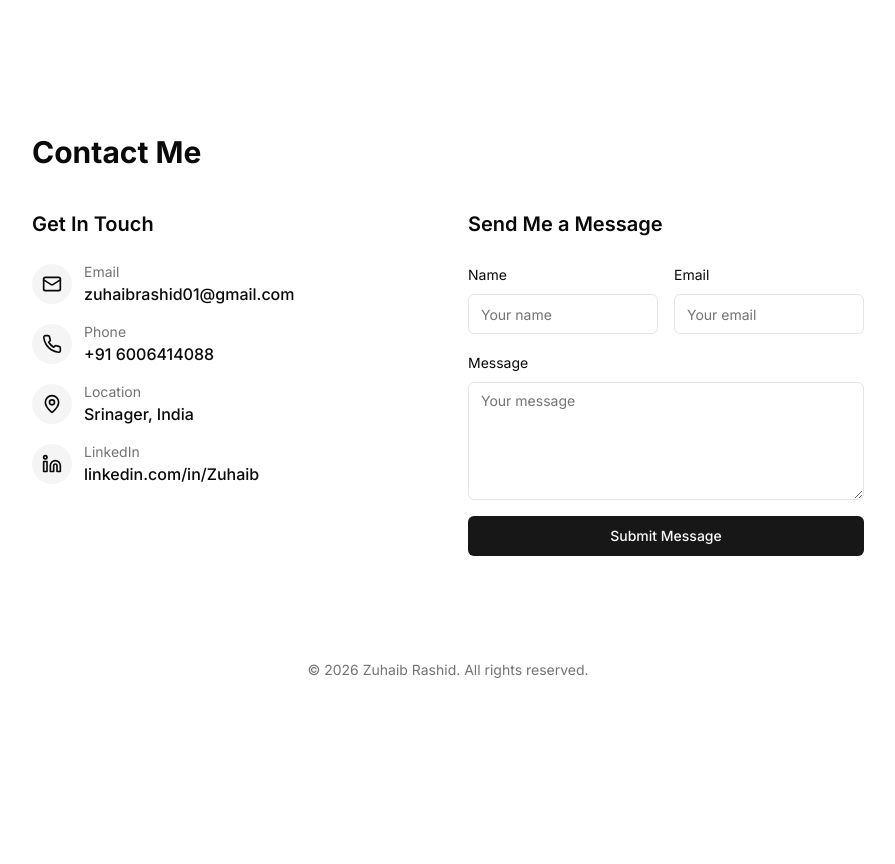
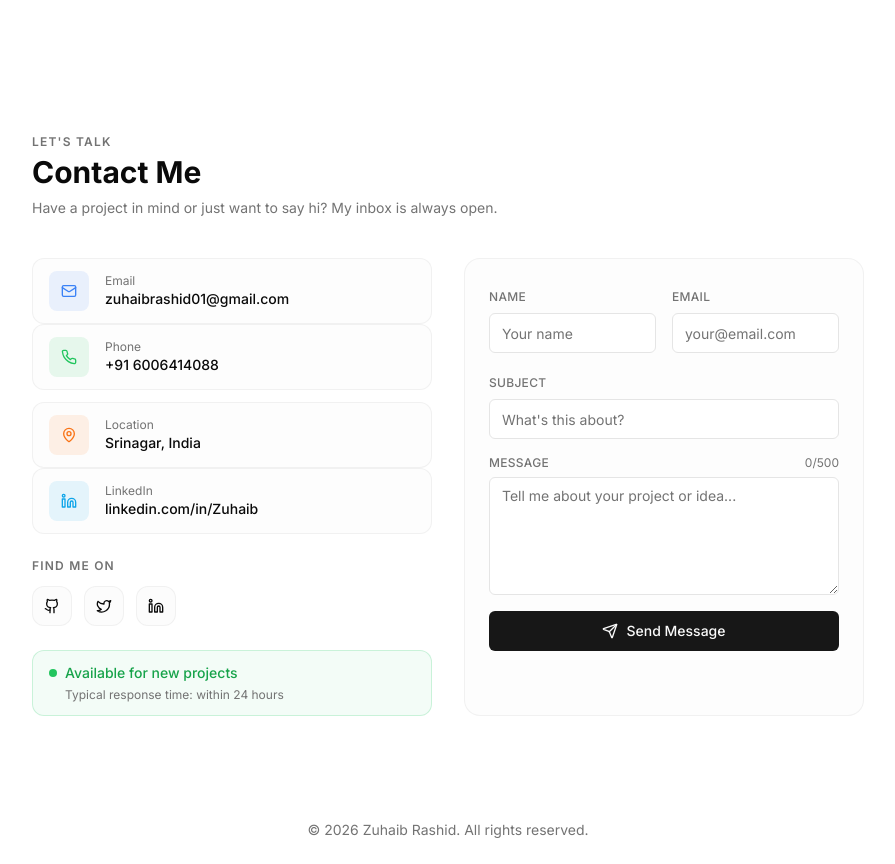
Before and after one commit to Zuhaib-dev/new-portfolio, a Next.js app: page / in a window 1280 px wide. Shown: the part 6140-7004 px from the top of the page, without its empty margins (192-1087 px from the left). Before the commit the page ends 6844 px from the top, so only its background shows below. Built offline with nearby package versions, Linux system fonts and the light colour scheme; no server answers.

Commit message:
feat: Add a new contact section component with a contact form, personal information, and social links.

```diff
--- a/components/contact.tsx
+++ b/components/contact.tsx
@@ -1,33 +1,91 @@
 "use client";
 
-import { motion } from "framer-motion";
+import { motion, AnimatePresence } from "framer-motion";
 import { Button } from "@/components/ui/button";
 import { Input } from "@/components/ui/input";
 import { Textarea } from "@/components/ui/textarea";
-import { Mail, Phone, MapPin, Linkedin, CheckCircle } from "lucide-react";
+import {
+  Mail,
+  Phone,
+  MapPin,
+  Linkedin,
+  CheckCircle,
+  Send,
+  Github,
+  Twitter,
+} from "lucide-react";
 import Link from "next/link";
 import { useState } from "react";
 import { useToast } from "@/components/ui/use-toast";
+
+const contactInfo = [
+  {
+    icon: Mail,
+    label: "Email",
+    value: "zuhaibrashid01@gmail.com",
+    href: "mailto:zuhaibrashid01@gmail.com",
+    color: "text-blue-500 bg-blue-500/10",
+  },
+  {
+    icon: Phone,
+    label: "Phone",
+    value: "+91 6006414088",
+    href: "tel:+916006414088",
+    color: "text-green-500 bg-green-500/10",
+  },
+  {
+    icon: MapPin,
+    label: "Location",
+    value: "Srinagar, India",
+    href: null,
+    color: "text-orange-500 bg-orange-500/10",
+  },
+  {
+    icon: Linkedin,
+    label: "LinkedIn",
+    value: "linkedin.com/in/Zuhaib",
+    href: "https://www.linkedin.com/in/zuhaib-rashid-661345318/",
+    color: "text-sky-500 bg-sky-500/10",
+  },
+];
+
+const socialLinks = [
+  {
+    icon: Github,
+    label: "GitHub",
+    href: "https://github.com/Zuhaib-dev",
+  },
+  {
+    icon: Twitter,
+    label: "Twitter / X",
+    href: "https://x.com/xuhaibx9",
+  },
+  {
+    icon: Linkedin,
+    label: "LinkedIn",
+    href: "https://www.linkedin.com/in/zuhaib-rashid-661345318/",
+  },
+];
 
 export default function Contact() {
   const [formData, setFormData] = useState({
     name: "",
     email: "",
+    subject: "",
     message: "",
   });
   const [isSubmitting, setIsSubmitting] = useState(false);
   const [isSuccess, setIsSuccess] = useState(false);
   const { toast } = useToast();
 
-  const handleChange = (e: { target: { id: any; value: any } }) => {
+  const handleChange = (
+    e: React.ChangeEvent<HTMLInputElement | HTMLTextAreaElement>,
+  ) => {
     const { id, value } = e.target;
-    setFormData((prev) => ({
-      ...prev,
-      [id]: value,
-    }));
+    setFormData((prev) => ({ ...prev, [id]: value }));
   };
 
-  const handleSubmit = async (e: { preventDefault: () => void }) => {
+  const handleSubmit = async (e: React.FormEvent) => {
     e.preventDefault();
     setIsSubmitting(true);
     setIsSuccess(false);
@@ -35,32 +93,14 @@ export default function Contact() {
     try {
       const response = await fetch("/api/send-email", {
         method: "POST",
-        headers: {
-          "Content-Type": "application/json",
-        },
+        headers: { "Content-Type": "application/json" },
         body: JSON.stringify(formData),
       });
-
       const data = await response.json();
 
       if (response.ok) {
         setIsSuccess(true);
-        toast({
-          title: "Success!",
-          description: (
-            <div className="flex items-center gap-2">
-              <CheckCircle className="h-5 w-5 text-green-500" />
-              {
-                "Your message has been sent successfully. I'll get back to you soon!"
-              }
-            </div>
-          ),
-        });
-        setFormData({
-          name: "",
-          email: "",
-          message: "",
-        });
+        setFormData({ name: "", email: "", subject: "", message: "" });
       } else {
         throw new Error(data.message || "Failed to send message");
       }
@@ -84,106 +124,150 @@ export default function Contact() {
         viewport={{ once: true }}
         transition={{ duration: 0.5 }}
       >
-        <h2 className="text-3xl font-bold mb-10">Contact Me</h2>
+        {/* Header */}
+        <p className="text-xs font-semibold uppercase tracking-widest text-muted-foreground mb-1">
+          Let's Talk
+        </p>
+        <h2 className="text-3xl font-bold mb-2">Contact Me</h2>
+        <p className="text-muted-foreground text-sm mb-10">
+          Have a project in mind or just want to say hi? My inbox is always
+          open.
+        </p>
 
-        <div className="grid md:grid-cols-2 gap-10">
+        <div className="grid md:grid-cols-2 gap-8">
+          {/* ── Left: Info ── */}
           <div className="space-y-6">
-            <h3 className="text-xl font-semibold">Get In Touch</h3>
+            {/* Contact cards */}
+            <div className="space-y-3">
+              {contactInfo.map((item, i) => {
+                const Icon = item.icon;
+                const content = (
+                  <motion.div
+                    key={i}
+                    initial={{ opacity: 0, x: -16 }}
+                    whileInView={{ opacity: 1, x: 0 }}
+                    viewport={{ once: true }}
+                    transition={{ duration: 0.4, delay: i * 0.08 }}
+                    className="flex items-center gap-4 rounded-xl border border-border/50 bg-muted/20 px-4 py-3 hover:bg-muted/40 transition-colors"
+                  >
+                    <div
+                      className={`flex h-10 w-10 shrink-0 items-center justify-center rounded-lg ${item.color}`}
+                    >
+                      <Icon className="h-4 w-4" />
+                    </div>
+                    <div className="min-w-0">
+                      <p className="text-xs text-muted-foreground">
+                        {item.label}
+                      </p>
+                      <p className="text-sm font-medium truncate">
+                        {item.value}
+                      </p>
+                    </div>
+                  </motion.div>
+                );
 
-            <div className="space-y-4">
-              <div className="flex items-center gap-3">
-                <div className="w-10 h-10 rounded-full bg-muted flex items-center justify-center">
-                  <Mail className="h-5 w-5" />
+                return item.href ? (
+                  <Link
+                    key={i}
+                    href={item.href}
+                    target={item.href.startsWith("http") ? "_blank" : undefined}
+                    rel="noopener noreferrer"
+                  >
+                    {content}
+                  </Link>
+                ) : (
+                  <div key={i}>{content}</div>
+                );
+              })}
             </div>
+
+            {/* Social links */}
             <div>
-                  <p className="text-sm text-muted-foreground">Email</p>
-                  <Link
-                    href="mailto:zuhaibrashid01@gmail.com"
-                    className="font-medium hover:underline"
+              <p className="text-xs font-semibold uppercase tracking-widest text-muted-foreground mb-3">
+                Find me on
+              </p>
+              <div className="flex gap-3">
+                {socialLinks.map((s, i) => {
+                  const Icon = s.icon;
+                  return (
+                    <motion.a
+                      key={i}
+                      href={s.href}
+                      target="_blank"
+                      rel="noopener noreferrer"
+                      aria-label={s.label}
+                      whileHover={{ y: -3, scale: 1.1 }}
+                      whileTap={{ scale: 0.95 }}
+                      className="flex h-10 w-10 items-center justify-center rounded-xl border border-border/50 bg-muted/30 hover:bg-muted/60 transition-colors"
                     >
-                    zuhaibrashid01@gmail.com
-                  </Link>
+                      <Icon className="h-4 w-4" />
+                    </motion.a>
+                  );
+                })}
               </div>
             </div>
 
-              <div className="flex items-center gap-3">
-                <div className="w-10 h-10 rounded-full bg-muted flex items-center justify-center">
-                  <Phone className="h-5 w-5" />
+            {/* Availability note */}
+            <div className="rounded-xl border border-green-500/20 bg-green-500/5 px-4 py-3">
+              <div className="flex items-center gap-2">
+                <span className="relative flex h-2 w-2">
+                  <span className="animate-ping absolute inline-flex h-full w-full rounded-full bg-green-400 opacity-75" />
+                  <span className="relative inline-flex rounded-full h-2 w-2 bg-green-500" />
+                </span>
+                <p className="text-sm font-medium text-green-600 dark:text-green-400">
+                  Available for new projects
+                </p>
               </div>
-                <div>
-                  <p className="text-sm text-muted-foreground">Phone</p>
-                  <Link
-                    href="tel:+916006414088"
-                    className="font-medium hover:underline"
-                  >
-                    +91 6006414088
-                  </Link>
+              <p className="text-xs text-muted-foreground mt-1 ml-4">
+                Typical response time: within 24 hours
+              </p>
             </div>
           </div>
 
-              <div className="flex items-center gap-3">
-                <div className="w-10 h-10 rounded-full bg-muted flex items-center justify-center">
-                  <MapPin className="h-5 w-5" />
+          {/* ── Right: Form ── */}
+          <div className="rounded-2xl border border-border/50 bg-muted/20 p-6">
+            <AnimatePresence mode="wait">
+              {isSuccess ? (
+                <motion.div
+                  key="success"
+                  initial={{ opacity: 0, scale: 0.95 }}
+                  animate={{ opacity: 1, scale: 1 }}
+                  exit={{ opacity: 0 }}
+                  className="flex flex-col items-center justify-center text-center h-full gap-4 py-10"
+                >
+                  <div className="flex h-16 w-16 items-center justify-center rounded-full bg-green-500/10 border border-green-500/20">
+                    <CheckCircle className="h-8 w-8 text-green-500" />
                   </div>
                   <div>
-                  <p className="text-sm text-muted-foreground">Location</p>
-                  <p className="font-medium">Srinager, India</p>
+                    <h3 className="text-lg font-semibold">Message Sent!</h3>
+                    <p className="text-sm text-muted-foreground mt-1">
+                      Thanks for reaching out. I'll get back to you within 24
+                      hours.
+                    </p>
                   </div>
-              </div>
-
-              <div className="flex items-center gap-3">
-                <div className="w-10 h-10 rounded-full bg-muted flex items-center justify-center">
-                  <Linkedin className="h-5 w-5" />
-                </div>
-                <div>
-                  <p className="text-sm text-muted-foreground">LinkedIn</p>
-                  <a
-                    href="https://www.linkedin.com/in/zuhaib-rashid-661345318/"
-                    target="_blank"
-                    rel="noopener noreferrer"
-                    className="font-medium hover:underline"
-                  >
-                    linkedin.com/in/Zuhaib
-                  </a>
-                </div>
-              </div>
-            </div>
-          </div>
-
-          <div>
-            {isSuccess ? (
-              <motion.div
-                initial={{ opacity: 0, y: 20 }}
-                animate={{ opacity: 1, y: 0 }}
-                className="bg-green-50 dark:bg-green-900/20 p-6 rounded-lg border border-green-200 dark:border-green-800"
-              >
-                <div className="flex flex-col items-center text-center gap-4">
-                  <CheckCircle className="h-12 w-12 text-green-500" />
-                  <h3 className="text-xl font-semibold">
-                    Message Sent Successfully!
-                  </h3>
-                  <p className="text-muted-foreground">
-                    Thank you for reaching out. I'll get back to you as soon as
-                    possible.
-                  </p>
                   <Button
                     variant="outline"
+                    size="sm"
                     onClick={() => setIsSuccess(false)}
-                    className="mt-4"
                   >
-                    Send Another Message
+                    Send Another
                   </Button>
-                </div>
                 </motion.div>
               ) : (
-              <>
-                <h3 className="text-xl font-semibold mb-6">
-                  Send Me a Message
-                </h3>
-                <form onSubmit={handleSubmit} className="space-y-4">
+                <motion.form
+                  key="form"
+                  initial={{ opacity: 0 }}
+                  animate={{ opacity: 1 }}
+                  exit={{ opacity: 0 }}
+                  onSubmit={handleSubmit}
+                  className="space-y-4"
+                >
                   <div className="grid sm:grid-cols-2 gap-4">
-                    <div className="space-y-2">
-                      <label htmlFor="name" className="text-sm">
+                    <div className="space-y-1.5">
+                      <label
+                        htmlFor="name"
+                        className="text-xs font-medium text-muted-foreground uppercase tracking-wide"
+                      >
                         Name
                       </label>
                       <Input
@@ -194,14 +278,17 @@ export default function Contact() {
                         required
                       />
                     </div>
-                    <div className="space-y-2">
-                      <label htmlFor="email" className="text-sm">
+                    <div className="space-y-1.5">
+                      <label
+                        htmlFor="email"
+                        className="text-xs font-medium text-muted-foreground uppercase tracking-wide"
+                      >
                         Email
                       </label>
                       <Input
                         id="email"
                         type="email"
-                        placeholder="Your email"
+                        placeholder="your@email.com"
                         value={formData.email}
                         onChange={handleChange}
                         required
@@ -209,14 +296,38 @@ export default function Contact() {
                     </div>
                   </div>
 
-                  <div className="space-y-2">
-                    <label htmlFor="message" className="text-sm">
+                  <div className="space-y-1.5">
+                    <label
+                      htmlFor="subject"
+                      className="text-xs font-medium text-muted-foreground uppercase tracking-wide"
+                    >
+                      Subject
+                    </label>
+                    <Input
+                      id="subject"
+                      placeholder="What's this about?"
+                      value={formData.subject}
+                      onChange={handleChange}
+                    />
+                  </div>
+
+                  <div className="space-y-1.5">
+                    <div className="flex items-center justify-between">
+                      <label
+                        htmlFor="message"
+                        className="text-xs font-medium text-muted-foreground uppercase tracking-wide"
+                      >
                         Message
                       </label>
+                      <span className="text-xs text-muted-foreground">
+                        {formData.message.length}/500
+                      </span>
+                    </div>
                     <Textarea
                       id="message"
-                      placeholder="Your message"
+                      placeholder="Tell me about your project or idea..."
                       rows={5}
+                      maxLength={500}
                       value={formData.message}
                       onChange={handleChange}
                       required
@@ -225,14 +336,15 @@ export default function Contact() {
 
                   <Button
                     type="submit"
-                    className="w-full"
+                    className="w-full gap-2"
                     disabled={isSubmitting}
                   >
                     {isSubmitting ? (
-                      <span className="flex items-center gap-2">
+                      <>
                         <svg
                           className="animate-spin h-4 w-4"
                           viewBox="0 0 24 24"
+                          fill="none"
                         >
                           <circle
                             className="opacity-25"
@@ -241,22 +353,25 @@ export default function Contact() {
                             r="10"
                             stroke="currentColor"
                             strokeWidth="4"
-                          ></circle>
+                          />
                           <path
                             className="opacity-75"
                             fill="currentColor"
                             d="M4 12a8 8 0 018-8V0C5.373 0 0 5.373 0 12h4zm2 5.291A7.962 7.962 0 014 12H0c0 3.042 1.135 5.824 3 7.938l3-2.647z"
-                          ></path>
+                          />
                         </svg>
                         Sending...
-                      </span>
+                      </>
                     ) : (
-                      "Submit Message"
+                      <>
+                        <Send className="h-4 w-4" />
+                        Send Message
+                      </>
                     )}
                   </Button>
-                </form>
-              </>
+                </motion.form>
               )}
+            </AnimatePresence>
           </div>
         </div>
       </motion.div>
```
Lines whose indentation alone changed are shown as unchanged.
